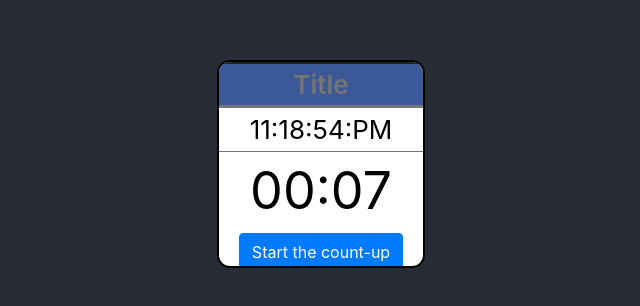
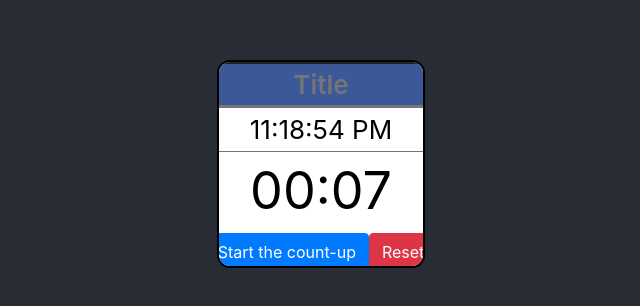
Before and after one commit to sp2cd/timekeeper, a React (Create React App) app: page / in a window 1280 px wide. Shown: the part 236-542 px from the top of the page, without its empty margins (319-959 px from the left). Built offline with nearby package versions, Linux system fonts and the light colour scheme.

Commit message:
Add reset button

```diff
--- a/src/components/TimeSquareForm/TimeSquareForm.tsx
+++ b/src/components/TimeSquareForm/TimeSquareForm.tsx
@@ -5,6 +5,8 @@ import { TimeSquareFormButton } from '../TimeSquareFormButton/TimeSquareFormButt
 import _ from 'lodash';
 import { TimeUtils } from '../../util/TimeUtils';
 import { TimeKeeper } from '../TimeKeeper/TimeKeeper';
+import { StringUtils } from '../../util/StringUtils';
+import { Button } from 'react-bootstrap';
 
 export interface TimeSquareFormValues {
     name: string;
@@ -16,18 +18,21 @@ export interface TimeSquareFormProps {
 }
 export function TimeSquareForm({ ...props }: TimeSquareFormProps) {
     const [started, setStarted] = useState<boolean>(false);
-    const dateNow = new Date();
-    const defaultStartTime: string = TimeUtils.getHourMinuteSecond(dateNow);
-    const [countFrom, setCountFrom] = useState<Date>(dateNow);
+    const [countFrom, setCountFrom] = useState<Date>(new Date());
 
+    const [initialValues, setInitialValues] = useState<TimeSquareFormValues>({
+        name: '',
+        startTime: StringUtils.trimToUndefined(localStorage.getItem('startTime')) || TimeUtils.getHourMinuteSecond(new Date())
+    } as TimeSquareFormValues);
 
-    const formikOnSubmit = (values: TimeSquareFormValues, actions: any) => {
+    const formikOnSubmit = (values: TimeSquareFormValues) => {
         setStarted(true);
         console.log('Starting the count up!', values.startTime);
         const { hours, minutes } = TimeUtils.parseTimeString(values.startTime)
         var start = new Date();
         start.setHours(hours!, minutes!);
         setCountFrom(start);
+        localStorage.setItem('startTime', values.startTime);
     }
 
     const formikValidate = (values: TimeSquareFormValues) => {
@@ -45,6 +50,15 @@ export function TimeSquareForm({ ...props }: TimeSquareFormProps) {
         return TimeUtils.isValid24HourHHMMSS(timeString) || TimeUtils.isValid12HourHHMMSS(timeString);
     }
 
+    const resetStartTime = () => {
+        const newStartTime = TimeUtils.getHourMinuteSecond(new Date());
+        console.log('new star ttime:', newStartTime);
+        formikOnSubmit({
+            ...initialValues,
+            startTime: newStartTime
+        });
+    }
+
     useEffect(() => {
 
     }, [countFrom]);
@@ -52,7 +66,7 @@ export function TimeSquareForm({ ...props }: TimeSquareFormProps) {
     return (
         <>
             <Formik
-                initialValues={{ name: '', startTime: defaultStartTime, elapsedTime: '' } as TimeSquareFormValues}
+                initialValues={initialValues}
                 onSubmit={formikOnSubmit}
                 validate={formikValidate}
                 validateOnChange
@@ -79,20 +93,16 @@ export function TimeSquareForm({ ...props }: TimeSquareFormProps) {
                         <TimeKeeper
                             startCountingFromThisDate={countFrom}
                         />
-                        {/* <Field
-                            disabled
-                            name="elapsedTime"
-                            placeholder="00:00:00"
-                            component={'input'}
-                            style={{
-                                textAlign: 'center',
-                                fontSize: '2.5em'
-                            }}
-                        /> */}
                         <TimeSquareFormButton
                             started={started}
                         // onClick={handleOnClick}
                         ></TimeSquareFormButton>
+                        <Button
+                            className={'btn btn-danger'}
+                            onClick={resetStartTime}
+                        >
+                            Reset
+                        </Button>
                     </Form>
                 )}
             </Formik>
--- a/src/util/StringUtils.ts
+++ b/src/util/StringUtils.ts
@@ -1,7 +1,11 @@
 import { isNil } from "lodash";
 
 export namespace StringUtils {
-    export const isBlankString = (s: string) => {
+    export const isBlankString = (s: string | null | undefined) => {
         return isNil(s) || (typeof s === 'string' && s.trim().length === 0);
     }
+
+    export const trimToUndefined = (s: string | null | undefined) => {
+        return isBlankString(s) ? undefined : (typeof s === 'string' ? s.trim() : s);
+    }
 }
--- a/src/util/TimeUtils.ts
+++ b/src/util/TimeUtils.ts
@@ -56,9 +56,9 @@ export namespace TimeUtils {
         // let hours = Math.floor(secs / 3600);
         // let minutes = Math.floor(secs / 60) % 60;
         // let seconds = Math.floor(secs % 60);
-        return [hours, minutes, seconds, amPm]
+        return [hours, minutes, seconds]
             .map(v => ('' + v).padStart(2, '0'))
             .filter((v, i) => v !== '00' || i > 0)
-            .join(':');
+            .join(':') + ' ' + amPm;
     }
 }
```
